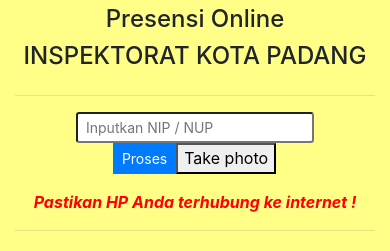
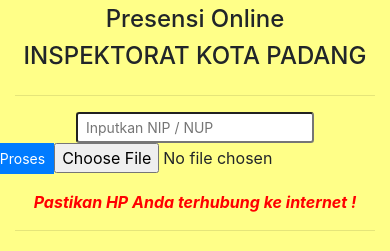
Before and after one commit to jhoni130977/presensi-v3, a plain HTML site: page index.html in a window 390 px wide. Shown: the part 67-318 px from the top of the page. Drawn offline with Linux system fonts and the light colour scheme; some packages are replaced by stand-ins of ours; no server answers.

Commit message:
Update index.html

```diff
--- a/index.html
+++ b/index.html
@@ -107,7 +107,8 @@
 				<input type="text" class="form-control-sm" placeholder="Inputkan NIP / NUP" id="search-input" >
 					<div class="input-group-append">
 						<button class="btn btn-primary btn-sm" type="button" id="search-button">Proses</button>
-						<button id='but_take'>Take photo</button>
+						<input type=file name=file id='but_take'>
+
 					</div>
 			</div>
 
```
